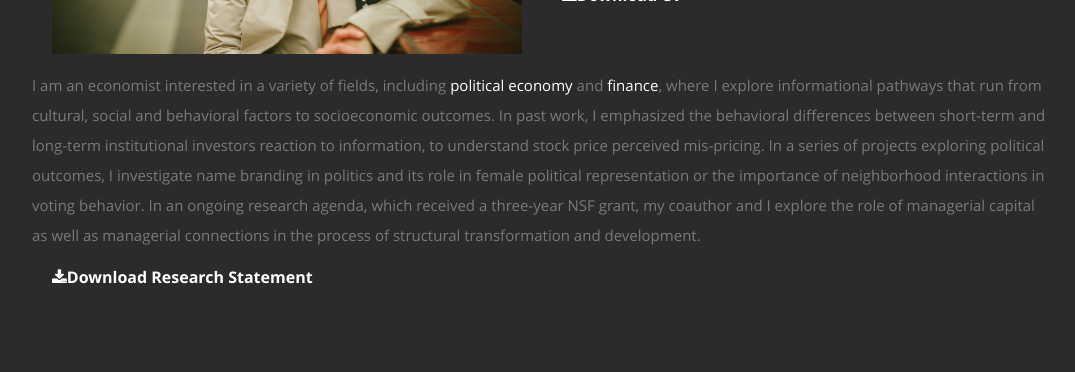
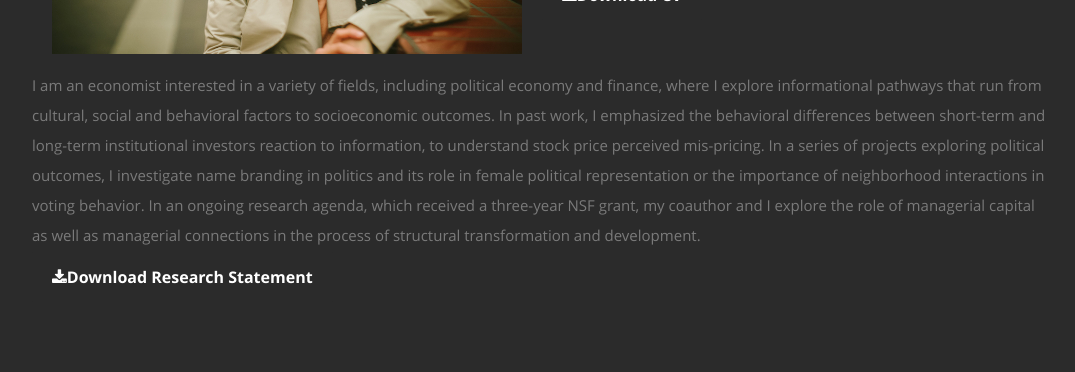
Before and after one commit to parsahar/personal.website, a plain HTML site: page index.html in a window 1280 px wide. Shown: the part 356-728 px from the top of the page, without its empty margins (98-1173 px from the left). Drawn offline with nearby package versions, Linux system fonts and the light colour scheme.

Commit message:
Update index.html

```diff
--- a/index.html
+++ b/index.html
@@ -75,7 +75,7 @@
          </div>
 
            	<div class="description">
-						<p>I am an economist interested in a variety of fields, including <a class="smoothscroll" href="#research">political economy </a> and <a class="smoothscroll" href="#finance">finance</a>, where I explore informational pathways that run from cultural, social and behavioral factors to socioeconomic outcomes. In past work, I emphasized the behavioral differences between short-term and long-term institutional investors reaction to information, to understand stock price perceived mis-pricing. In a series of projects exploring political outcomes, I investigate name branding in politics and its role in female political representation or the importance of neighborhood interactions in voting behavior. In an ongoing research agenda, which received a three-year NSF grant, my coauthor and I explore the role of managerial capital as well as managerial connections in the process of structural transformation and development.<br>
+						<p>I am an economist interested in a variety of fields, including political economy and finance, where I explore informational pathways that run from cultural, social and behavioral factors to socioeconomic outcomes. In past work, I emphasized the behavioral differences between short-term and long-term institutional investors reaction to information, to understand stock price perceived mis-pricing. In a series of projects exploring political outcomes, I investigate name branding in politics and its role in female political representation or the importance of neighborhood interactions in voting behavior. In an ongoing research agenda, which received a three-year NSF grant, my coauthor and I explore the role of managerial capital as well as managerial connections in the process of structural transformation and development.<br>
 						                        <span><a href="https://www.dropbox.com/s/p8l7f8vealp6vf7/researchstatement.pdf?dl=0" class="button"><i class="fa fa-download"></i>Download Research Statement</a></span>
 						</p><br>
 						</div>
```
